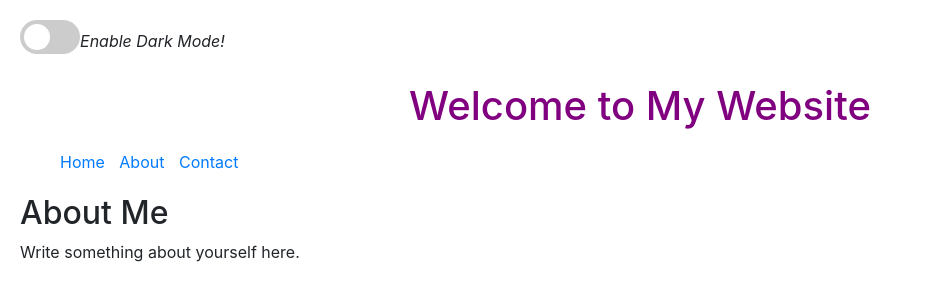
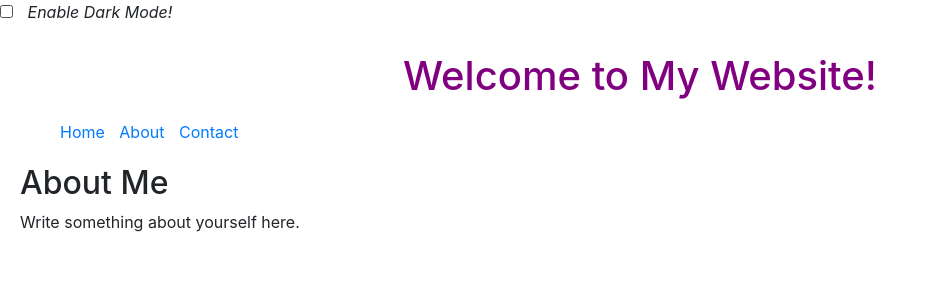
Before and after one commit to Emily-x86-64/Emily-x86-64.github.io, a plain HTML site: page index.html in a window 1280 px wide. Shown: the whole page, without its empty margins (0-937 px from the left). Drawn offline with nearby package versions, Linux system fonts and the light colour scheme.

Commit message:
Changed Dark mode

```diff
--- a/index.html
+++ b/index.html
@@ -30,11 +30,11 @@
             <input type="checkbox" id="checkbox">
             <div class="slider round"></div>
         </label>
-        <em>Enable Dark Mode!</em>
+        <em id="theme-switch-text">Enable Dark Mode!</em>
     </div>
 
     <header>
-        <h1 class="centre">Welcome to My Website</h1>
+        <h1 class="centre">Welcome to My Website!</h1>
     </header>
 
     <nav>
--- a/scripts/main.js
+++ b/scripts/main.js
@@ -1,6 +1,8 @@
 const checkbox = document.getElementById('checkbox');
 const themeStyle = document.getElementById('theme-style');
+const themeSwitchText = document.getElementById('theme-switch-text');
 
-checkbox.addEventListener('change', () => {
+themeSwitchText.addEventListener('click', () => {
+    checkbox.checked = !checkbox.checked; // Toggle the checkbox
     themeStyle.href = checkbox.checked ? 'styles/dark-theme.css' : 'styles/light-theme.css';
 });
--- a/styles/style.css
+++ b/styles/style.css
@@ -30,57 +30,7 @@ nav a {
     color: purple;
 }
 
-.theme-switch-wrapper {
-    display: flex;
-    align-items: center;
-    margin: 20px;
-  }
-
-  .theme-switch {
-    display: inline-block;
-    height: 34px;
-    position: relative;
-    width: 60px;
-  }
-
-  .theme-switch input {
-    display:none;
-  }
-
-  .slider {
-    background-color: #ccc;
-    bottom: 0;
-    cursor: pointer;
-    left: 0;
-    position: absolute;
-    right: 0;
-    top: 0;
-    transition: .4s;
-  }
-
-  .slider:before {
-    background-color: #fff;
-    bottom: 4px;
-    content: "";
-    height: 26px;
-    left: 4px;
-    position: absolute;
-    transition: .4s;
-    width: 26px;
-  }
-
-  input:checked + .slider {
-    background-color: #2196F3;
-  }
-
-  input:checked + .slider:before {
-    transform: translateX(26px);
-  }
-
-  .slider.round {
-    border-radius: 34px;
-  }
-
-  .slider.round:before {
-    border-radius: 50%;
-  }
+#theme-switch-text {
+  cursor: pointer;
+  margin-left: 10px;
+}
```
